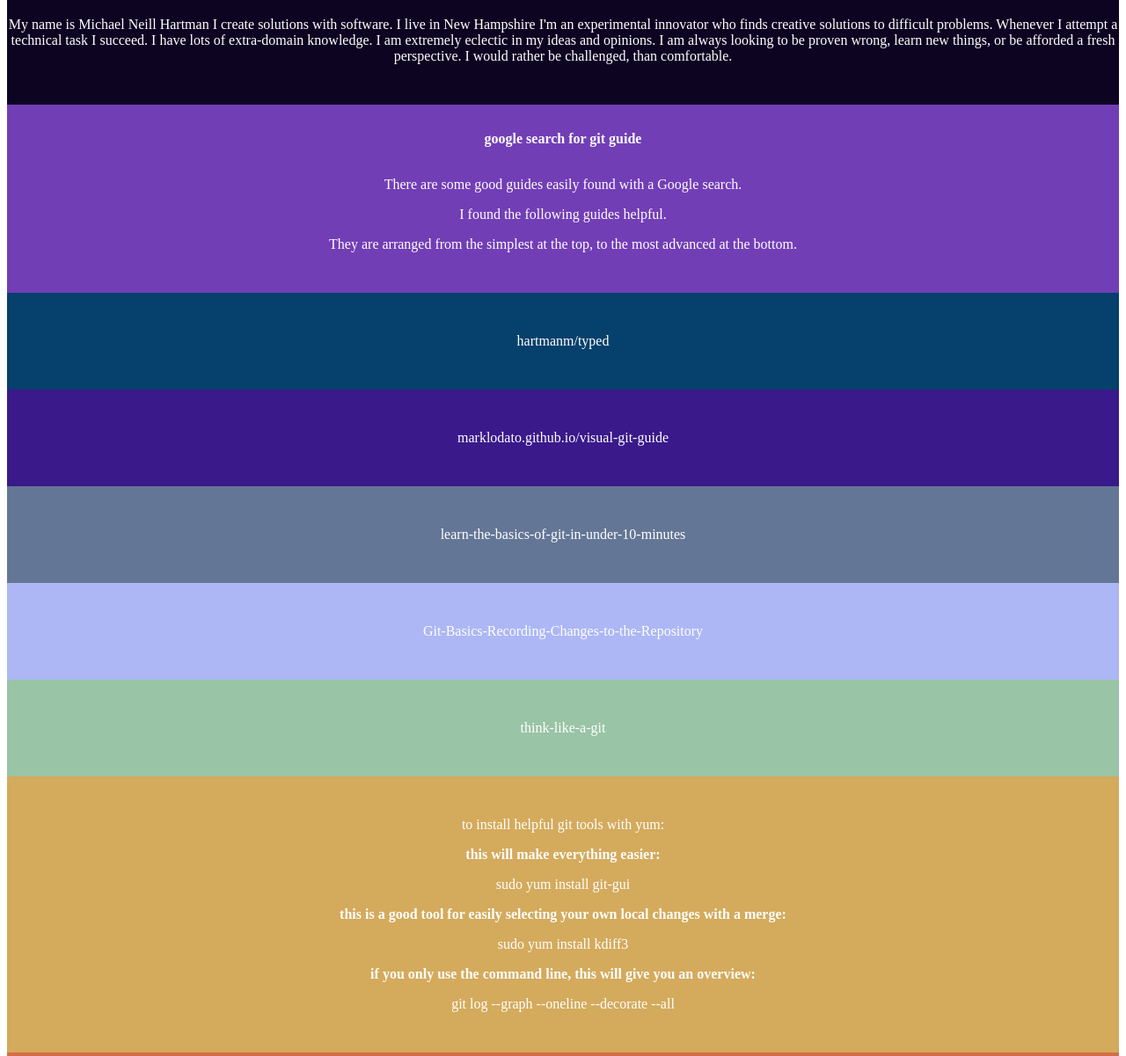
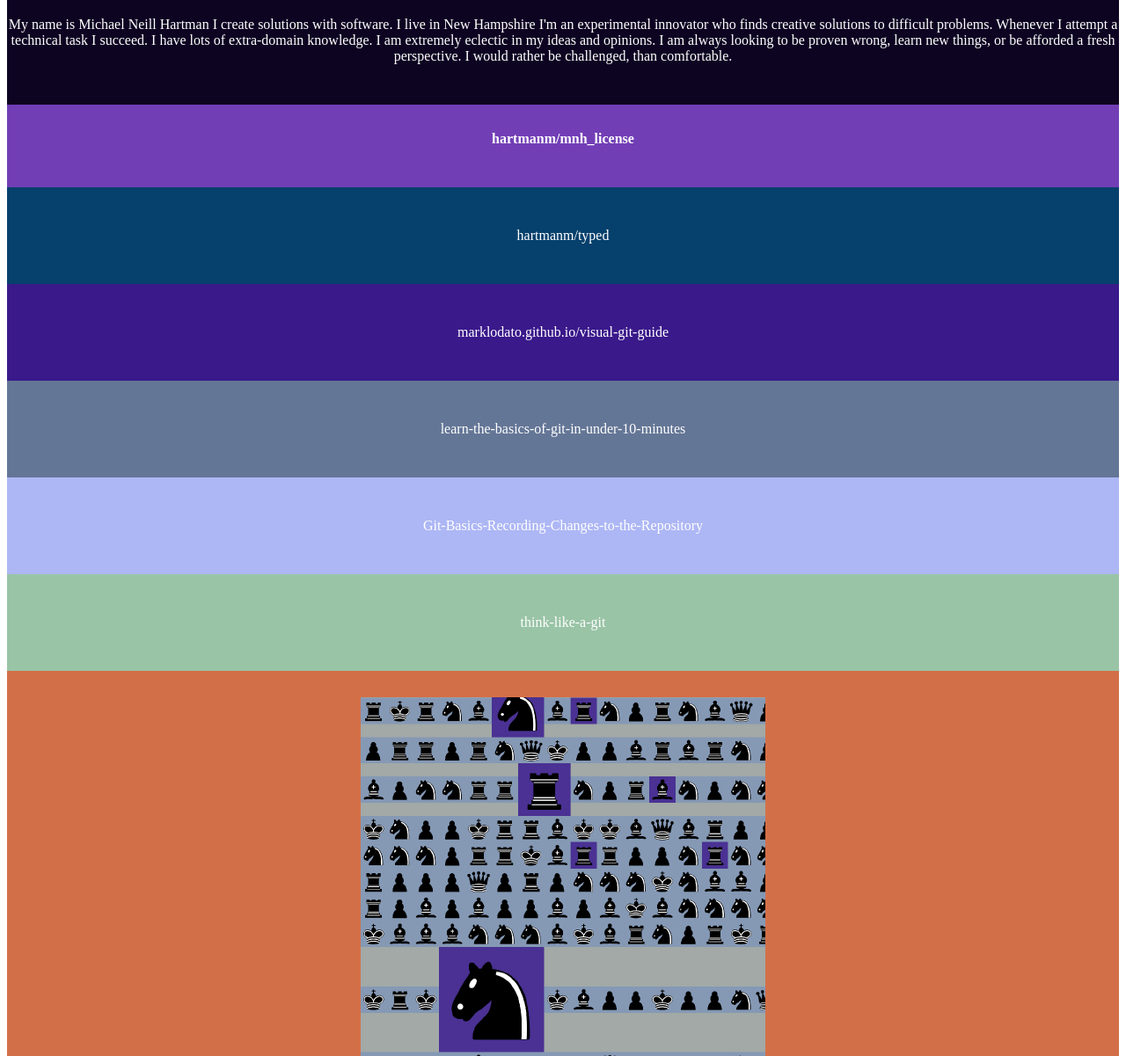
Before and after one commit to hartmanm/link_page, a plain HTML site: page link_page/link_page.html in a window 1280 px wide. Shown: the part 99-1300 px from the top of the page at 88% size. Drawn offline with Linux system fonts and the light colour scheme.

Commit message:
updating link_page

```diff
--- a/link_page/link_page.html
+++ b/link_page/link_page.html
@@ -51,14 +51,6 @@ body{background:white;}
 <div class="one"></div>
 <div class="two"></div>
 <div class="three"></div>
-<div class="gitgui">
-<p>to install helpful git tools with yum:</p>
-<b>this will make everything easier:</b>
-<p>sudo yum install git-gui</p>
-<b>this is a good tool for easily selecting your own local changes with a merge:</b>
-<p>sudo yum install kdiff3</p>
-<b>if you only use the command line, this will give you an overview:</b>
-<p>git log --graph --oneline --decorate --all</p>
 </div>
 <div class="footer"></div>
 <script>
@@ -81,13 +73,13 @@ var lamdalink = document.getElementById(id);
 lamdalink.addEventListener("click", function(e){var target = e.target || e.srcElement; execute_z(target,url)}, false);
 }
 // div intro
-lamda_link('<b>google search for git guide</b><br></br><p>There are some good guides easily found with a Google search.</p><p>I found the following guides helpful.</p><p>They are arranged from the simplest at the top, to the most advanced at the bottom.</p>','bsdfgg','https://www.google.com/search?q=git guide',intro);
+lamda_link('<b>hartmanm/mnh_license</p>','bsdfgg','https://github.com/hartmanm/mnh_license/tree/main',intro);
 // div zero
 lamda_link('<p>hartmanm/typed</p>','1ert','https://github.com/hartmanm/typed',zero);
-//lamda_link('<img src="git_sg.png" style="width:50%;height:50%;"/>','1dfg','https://rogerdudler.github.io/git-guide/',zero);
+//lamda_link('<img src="xyz.png" style="width:50%;height:50%;"/>','1dfg','title_url',zero);
 // div zero_one
 lamda_link('<p>marklodato.github.io/visual-git-guide</p>','1esdfgrt','https://marklodato.github.io/visual-git-guide/index-en.html',zero_one);
-//lamda_link('<img src="basic_usage_git.png" style="width:50%;height:50%;"/>','1dsdffg','https://marklodato.github.io/visual-git-guide/index-en.html',zero_one);
+//lamda_link('<img src="xyz.png" style="width:50%;height:50%;"/>','1dsdffg','title_url',zero_one);
 // div one
 lamda_link('<p>learn-the-basics-of-git-in-under-10-minutes</p>','1','https://www.freecodecamp.org/news/learn-the-basics-of-git-in-under-10-minutes-da548267cc91/',one);
 //lamda_link('<img src="git_workflow.png"/>','1','https://www.freecodecamp.org/news/learn-the-basics-of-git-in-under-10-minutes-da548267cc91/',one);
@@ -100,7 +92,6 @@ lamda_link('<p>think-like-a-git</p>','44','http://think-like-a-git.net',three);
 //lamda_link('<img src="tldr_git.png" style="width:50%;height:50%;"/>','4','http://think-like-a-git.net/tldr.html',three);
 //lamda_link('<img src="rmcr_git.png" style="width:50%;height:50%;"/>','4asdf44','http://think-like-a-git.net/sections/experimenting-with-git/references-make-commits-reachable.html',three);
 //lamda_link('<img src="gitx-vis.png" style="width:50%;height:50%;"/>','444','http://think-like-a-git.net/sections/graphs-and-git/making-sense-of-the-display.html',three);
-// div gitgui
 // div footer
 lamda_link('<img src="hartmanm_avatar.png"/>','12345','https://github.com/hartmanm',footer);
 </script>
```
